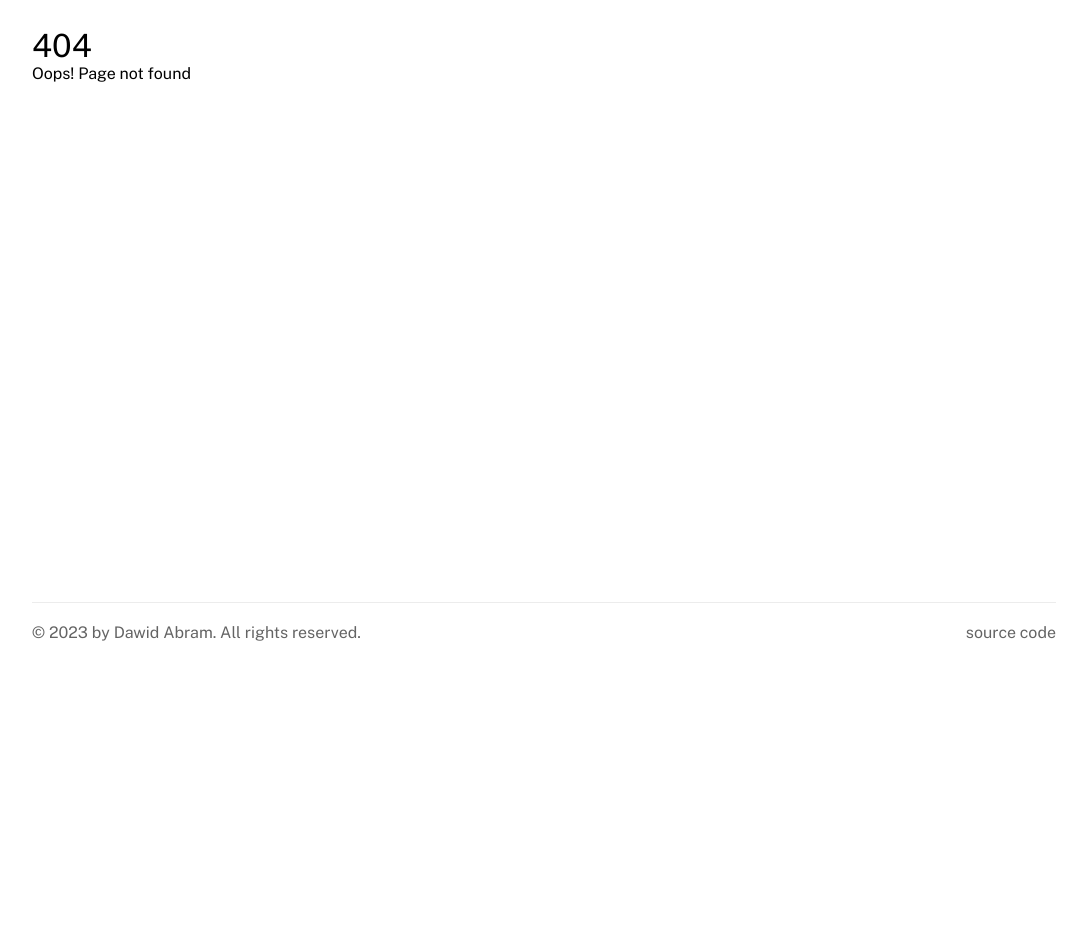
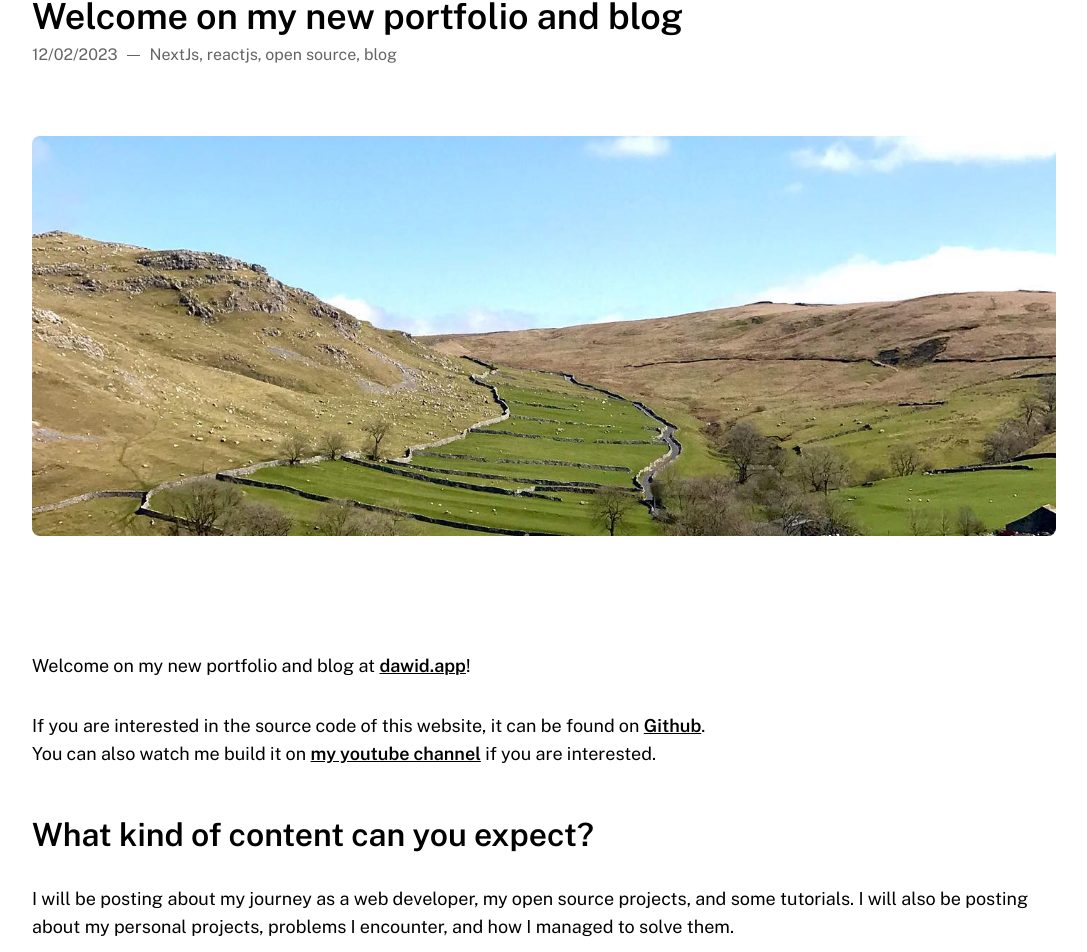
Before and after one commit to DawidAbram/dawidapp, a Next.js app: page /blog/welcome-on-my-blog in a window 1280 px wide. Before the commit this address had no page. Shown: the part 234-1186 px from the top of the page, without its empty margins (96-1183 px from the left). Before the commit the page ends 896 px from the top, so only its background shows below. Built offline with nearby package versions, Linux system fonts and the light colour scheme.

Commit message:
Updated initial blog post + README.md

```diff
--- a/package.json
+++ b/package.json
@@ -9,8 +9,8 @@
     "lint": "next lint"
   },
   "dependencies": {
-    "@mdx-js/loader": "^2.0.0-rc.2",
-    "@mdx-js/react": "^2.0.0-rc.2",
+    "@mdx-js/loader": "2.0.0-next.9",
+    "@mdx-js/react": "2.0.0-next.9",
     "@next/font": "13.1.5",
     "@next/mdx": "^13.1.5",
     "@types/node": "18.11.18",
--- /dev/null
+++ b/src/pages/blog/welcome-on-my-blog.mdx
@@ -0,0 +1,27 @@
+---
+title: Welcome on my new portfolio and blog
+publishedAt: 12/02/2023
+imageUrl: /images/landscape.jpg
+---
+
+import BlogPostLayout from '@/components/BlogPostLayout';
+import BlogPostImage from '../../../public/images/landscape.jpg';
+
+export default ({ title, publishedAt, children }) => <BlogPostLayout
+    title="Welcome on my new portfolio and blog"
+    description="Welcome on my new portfolio and blog"
+    publishedAt="12/02/2023"
+    keywords="NextJs, reactjs, open source, blog"
+    imageUrl={BlogPostImage}
+>{children}</BlogPostLayout>;
+
+Welcome on my new portfolio and blog at [**dawid.app**](https://dawid.app)!
+
+If you are interested in the source code of this website, it can be found on [**Github**](https://github.com/DawidAbram/dawidapp). <br/>
+You can also watch me build it on [**my youtube channel**](https://www.youtube.com/@webdevbydawid) if you are interested.
+
+
+## What kind of content can you expect?
+
+I will be posting about my journey as a web developer, my open source projects, and some tutorials.
+I will also be posting about my personal projects, problems I encounter, and how I managed to solve them.
--- a/src/styles/MdxComponents.module.css
+++ b/src/styles/MdxComponents.module.css
@@ -15,7 +15,7 @@
     padding: 1rem 0;
 }
 
-.a:hover {
+.a {
     text-decoration: underline;
 }
 
```
Also changed, not shown: src/components/example-blog-post.mdx (renamed from src/pages/blog/learn-react-navigation.mdx, +10 -7 lines), 2 other files (tests, documents, lock files or other folders).
